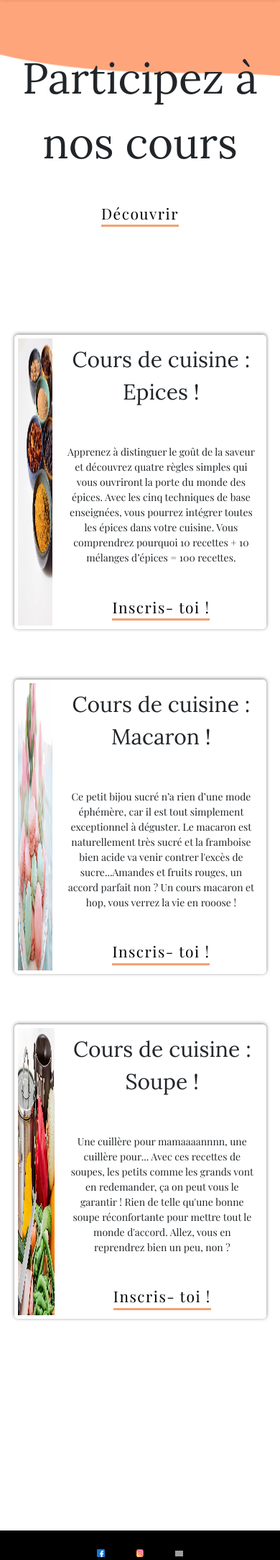
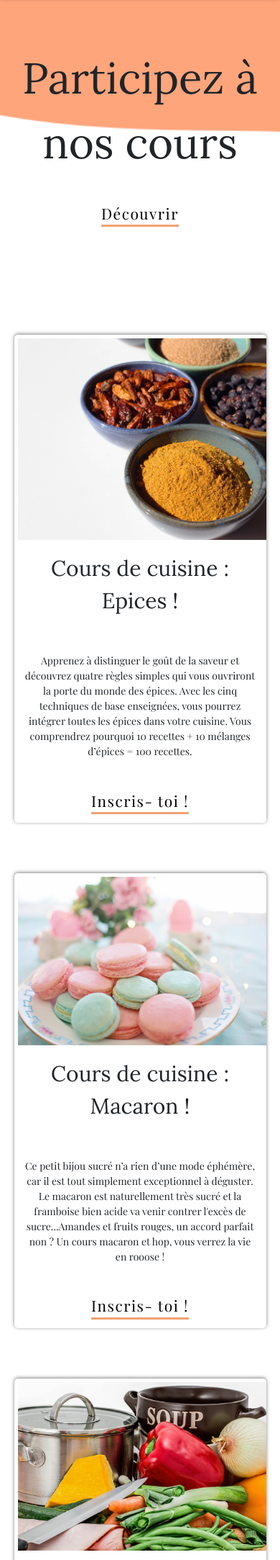
Before and after one commit to Prizilya/mspr-html, a PHP site: page /cours.php in a window 390 px wide. Shown: the part 161-2328 px from the top of the page at 72% size. Run offline with PHP 8.4, Linux system fonts and the light colour scheme; grey boxes are pictures that could not be loaded.

Commit message:
res-pond

```diff
--- a/resources/sass/pages/_cours.scss
+++ b/resources/sass/pages/_cours.scss
@@ -13,20 +13,36 @@
       font-size: 60px;
       font-family: 'lora', serif;
     }
-    h2{
+
+    h2 {
       font-family: 'lora', serif;
     }
+
     .button {
       margin-bottom: 15rem;
     }
   }
 }
-.right{
+
+.right {
   width: 60%;
+
+  .card {
+    img {
+      object-fit: cover;
+    }
+  }
 }
 
 @media screen and (max-width: 1200px) {
-  .right{
+  .right {
     width: auto;
+    .card{
+      display: block;
+      img{
+        max-width: 100%;
+        max-height: 20em;
+      }
+    }
   }
 }
```
Also changed, not shown: public/css/app.css, 2 other files.
